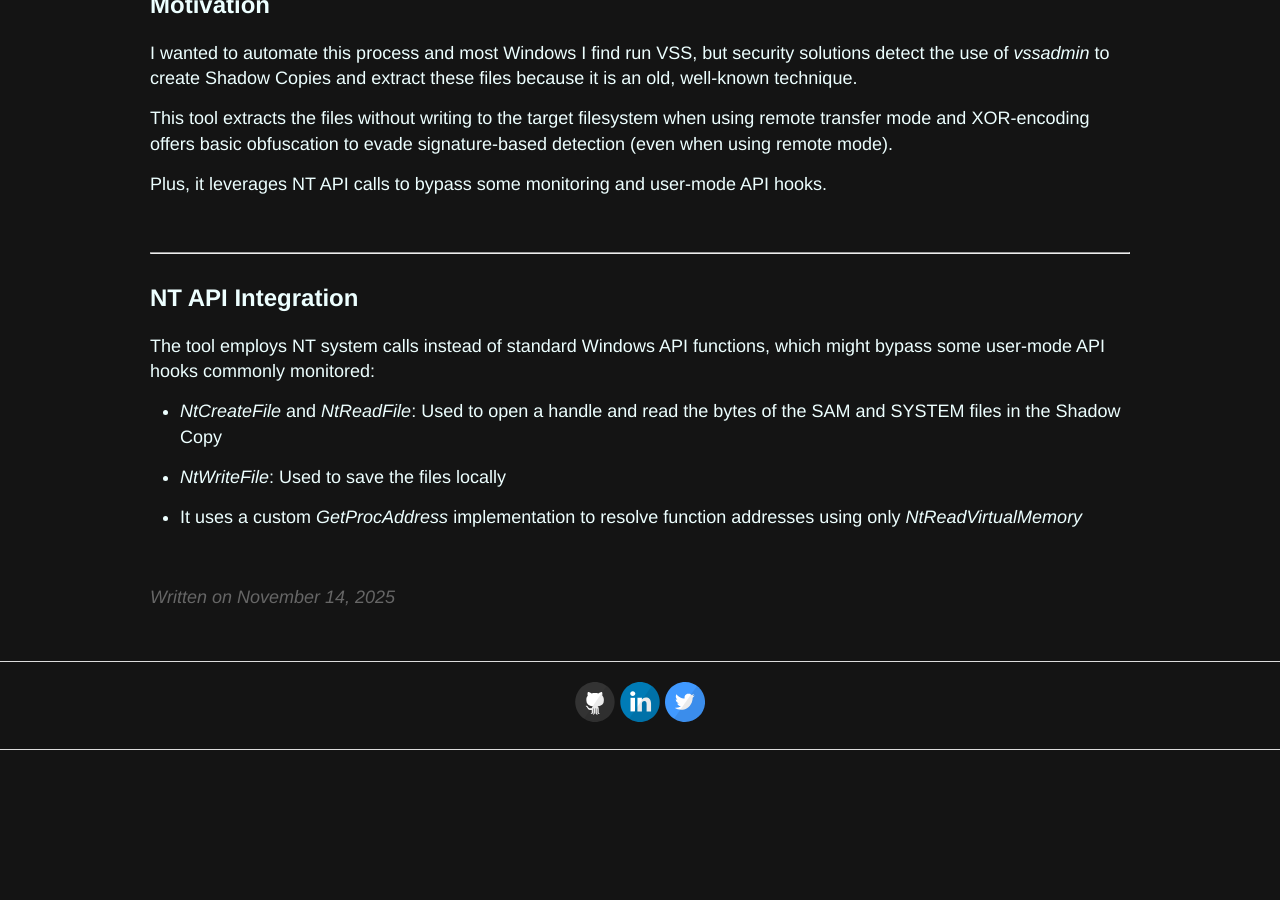
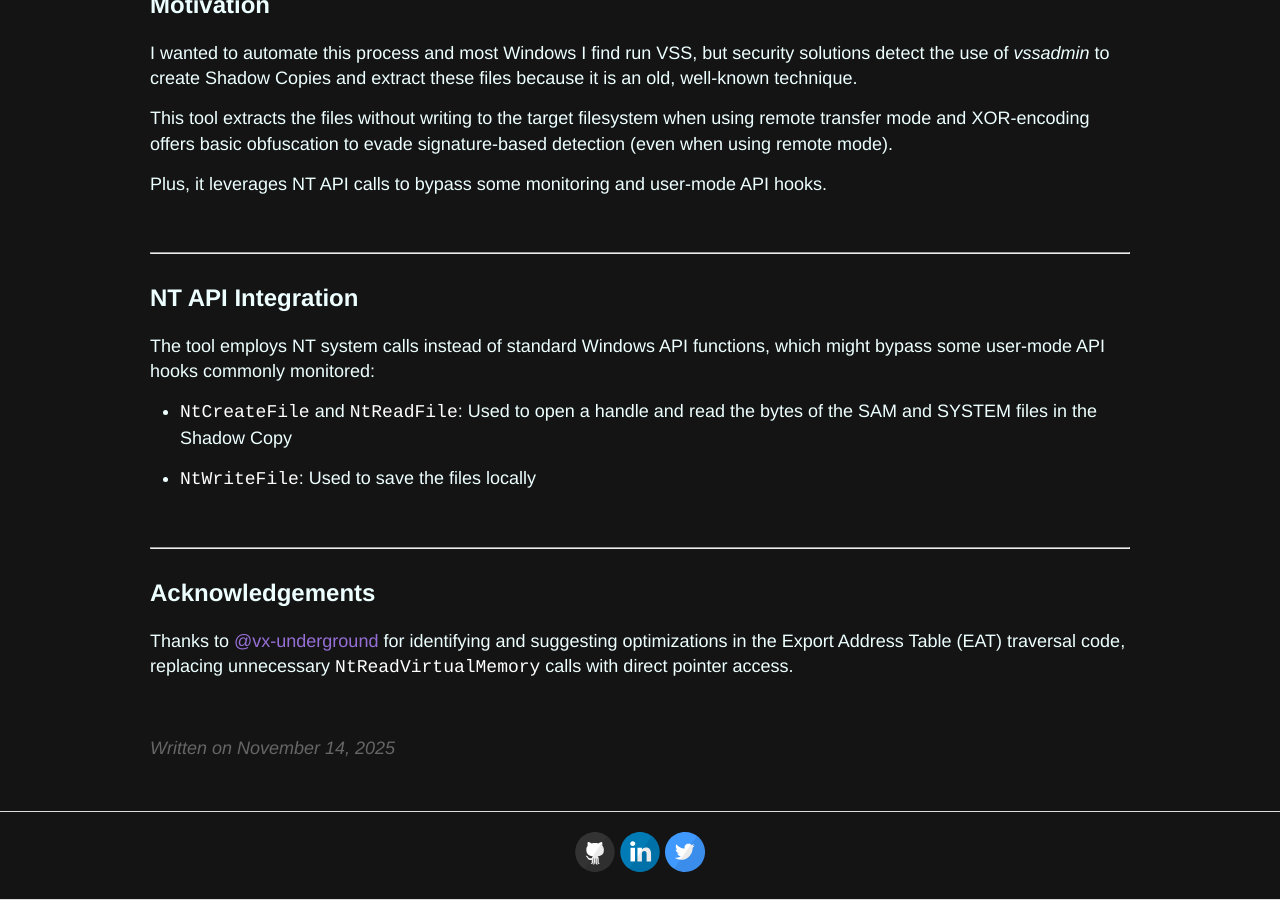
Before and after one commit to ricardojoserf/ricardojoserf.github.io, a Jekyll site: the page built from _posts/2025-11-14-samdump.md, in a window 1280 px wide and 900 px high, scrolled down 4837 px. Built offline with Jekyll 4.4.1, drawn with Linux system fonts in a browser that asks for light colours; before the commit the page ends 5587 px from its top, so only the background shows below that.

Commit message:
Revise SAMDump post with acknowledgements and formatting
Updated SAMDump documentation to include acknowledgements and improved formatting.

```diff
--- a/_posts/2025-11-14-samdump.md
+++ b/_posts/2025-11-14-samdump.md
@@ -159,11 +159,18 @@ Plus, it leverages NT API calls to bypass some monitoring and user-mode API hook
 
 The tool employs NT system calls instead of standard Windows API functions, which might bypass some user-mode API hooks commonly monitored:
 
-- *NtCreateFile* and *NtReadFile*: Used to open a handle and read the bytes of the SAM and SYSTEM files in the Shadow Copy
+- `NtCreateFile` and `NtReadFile`: Used to open a handle and read the bytes of the SAM and SYSTEM files in the Shadow Copy
 
-- *NtWriteFile*: Used to save the files locally
-
-- It uses a custom *GetProcAddress* implementation to resolve function addresses using only *NtReadVirtualMemory*
+- `NtWriteFile`: Used to save the files locally
 
 
 <br>
+
+-------------------------------------------------------------------
+
+
+## Acknowledgements
+
+Thanks to [@vx-underground]([https://github.com/abx](https://x.com/vxunderground)) for identifying and suggesting optimizations in the Export Address Table (EAT) traversal code, replacing unnecessary `NtReadVirtualMemory` calls with direct pointer access.
+
+<br>
```
